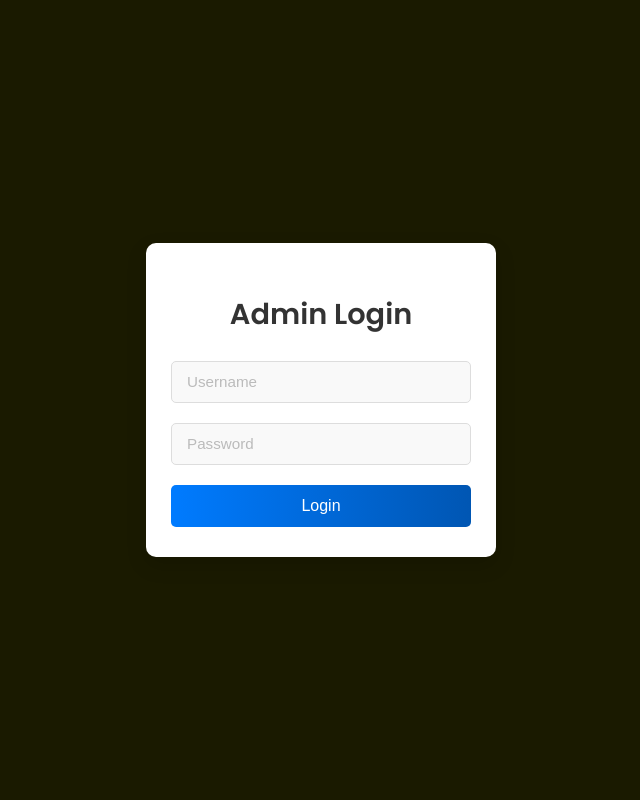
After one commit to AkiTheMemeGod/attendanceapiCRUD, a Flask app: page /admin_login in a window 1280 px wide. The commit adds this page. Shown: the whole page, without its empty margins (319-959 px from the left). Run offline with Flask 3, Linux system fonts and the light colour scheme.

Commit message:
added an admin gate for the attendance operations

```diff
--- a/app.py
+++ b/app.py
@@ -1,10 +1,15 @@
-from flask import Flask, request, render_template, jsonify, g
+from flask import Flask, request, render_template, session, redirect, url_for, g
 import sqlite3 as sq
 from assets import Database, Fetch  # Your classes
 
 app = Flask(__name__)
 
-# Database connection setup
+app.secret_key = "your_secret_key"  # Used to secure sessions
+
+# Hardcoded admin credentials
+ADMIN_USERNAME = "admin"
+ADMIN_PASSWORD = "password123"
+
 def get_db():
     if "db" not in g:
         g.db = sq.connect("student.db")
@@ -27,12 +32,34 @@ def homepage():
 
     return render_template("home.html", student_count=student_count, subject_count=subject_count)
 
+@app.route("/admin_login", methods=["GET", "POST"])
+def admin_login():
+    if request.method == "POST":
+        username = request.form["username"]
+        password = request.form["password"]
+        if username == ADMIN_USERNAME and password == ADMIN_PASSWORD:
+            session["admin_logged_in"] = True
+            return redirect(url_for("admin_page"))
+        else:
+            return render_template("admin_login.html", error="Invalid username or password")
+    return render_template("admin_login.html")
+
+# Admin panel route (protected)
 @app.route("/admin")
 def admin_page():
+    if not session.get("admin_logged_in"):
+        return redirect(url_for("admin_login"))
+
     connection = get_db()
     fetcher = Fetch(connection)
     all_rolls = fetcher.fetch_all_rolls()
     return render_template("admin.html", rolls=all_rolls)
+
+# Logout route
+@app.route("/logout")
+def logout():
+    session.pop("admin_logged_in", None)
+    return redirect(url_for("admin_login"))
 
 @app.route("/add_student", methods=["POST"])
 def add_student():
--- /dev/null
+++ b/static/login.css
@@ -0,0 +1,120 @@
+/* General Body Styling */
+body {
+    font-family: 'Poppins', sans-serif;
+    display: flex;
+    justify-content: center;
+    align-items: center;
+    height: 100vh;
+    margin: 0;
+    background: #222; /* Set default background to dark */
+    overflow: hidden; /* Prevent any overflow from the body */
+    position: relative; /* Allow positioning of glow effect */
+    transition: background 0.3s ease;
+}
+
+/* Login Container */
+.login-container {
+    background: white;
+    padding: 30px 25px;
+    border-radius: 10px;
+    box-shadow: 0 8px 20px rgba(0, 0, 0, 0.15);
+    text-align: center;
+    width: 100%;
+    max-width: 350px;
+    box-sizing: border-box;
+    position: relative;
+    z-index: 10; /* Make sure it stays on top of any glow effect */
+    transition: box-shadow 0.3s ease-in-out;
+}
+
+/* Heading */
+h1 {
+    margin-bottom: 25px;
+    font-size: 1.8rem;
+    color: #333; /* Make heading dark in light mode */
+}
+
+/* Form Group */
+.form-group {
+    margin-bottom: 20px;
+    position: relative;
+}
+
+/* Input Fields */
+input {
+    width: 100%;
+    padding: 12px 15px;
+    font-size: 14px;
+    border: 1px solid #ddd;
+    border-radius: 5px;
+    background: #f9f9f9;
+    box-sizing: border-box;
+    transition: border 0.3s ease-in-out;
+}
+
+input:focus {
+    border-color: #007bff;
+    outline: none;
+    box-shadow: 0 4px 8px rgba(0, 123, 255, 0.1);
+}
+
+input::placeholder {
+    color: #bbb;
+    font-size: 0.95rem;
+}
+
+/* Login Button */
+.btn-login {
+    background: linear-gradient(90deg, #007bff, #0056b3);
+    color: white;
+    padding: 12px;
+    border: none;
+    border-radius: 5px;
+    cursor: pointer;
+    font-size: 1rem;
+    width: 100%;
+    transition: transform 0.2s ease, box-shadow 0.3s ease;
+}
+
+.btn-login:hover {
+    transform: translateY(-2px);
+    box-shadow: 0 6px 15px rgba(0, 123, 255, 0.2);
+}
+
+/* Error Message */
+.error {
+    color: #e53935;
+    font-size: 0.9rem;
+    margin-top: 10px;
+}
+
+/* Glow Effect */
+body:hover {
+    background: #000; /* Body background becomes black */
+}
+
+body:hover::before {
+    content: '';
+    position: absolute;
+    top: 0;
+    left: 0;
+    width: 100%;
+    height: 100%;
+    background: rgba(255, 255, 0, 0.1); /* Light yellow glow */
+    pointer-events: none; /* Prevent interference with interactions */
+    z-index: -1; /* Make sure it stays in the background */
+    animation: glow 1s ease-in-out infinite; /* Apply a glowing animation */
+}
+
+/* Animation for Glowing Effect */
+@keyframes glow {
+    0% {
+        box-shadow: 0 0 10px rgba(255, 255, 0, 0.2), 0 0 30px rgba(255, 255, 0, 0.3);
+    }
+    50% {
+        box-shadow: 0 0 20px rgba(255, 255, 0, 0.3), 0 0 60px rgba(255, 255, 0, 0.4);
+    }
+    100% {
+        box-shadow: 0 0 10px rgba(255, 255, 0, 0.2), 0 0 30px rgba(255, 255, 0, 0.3);
+    }
+}
--- a/static/styles.css
+++ b/static/styles.css
@@ -4,11 +4,16 @@ body {
     background-color: #f4f7fa;
     margin: 0;
     padding: 0;
+    display: flex;
+    justify-content: center;
+    align-items: center;
+    height: 100vh; /* Make the body take full height */
 }
 
 /* Container for the content */
 .container {
     max-width: 1200px;
+    width: 50%; /* Ensure it takes full width until max-width is reached */
     margin: 0 auto;
     padding: 20px;
     background-color: #fff;
--- /dev/null
+++ b/templates/admin_login.html
@@ -0,0 +1,27 @@
+<!DOCTYPE html>
+<html lang="en">
+<head>
+    <meta charset="UTF-8">
+    <meta name="viewport" content="width=device-width, initial-scale=1.0">
+    <title>Admin Login</title>
+    <link href="https://fonts.googleapis.com/css2?family=Poppins:wght@400;600&display=swap" rel="stylesheet">
+    <link rel="stylesheet" href="{{ url_for('static', filename='login.css') }}">
+</head>
+<body>
+    <div class="login-container">
+        <h1>Admin Login</h1>
+        <form method="POST" action="{{ url_for('admin_login') }}">
+            <div class="form-group">
+                <input type="text" id="username" name="username" placeholder="Username" required>
+            </div>
+            <div class="form-group">
+                <input type="password" id="password" name="password" placeholder="Password" required>
+            </div>
+            {% if error %}
+            <p class="error">{{ error }}</p>
+            {% endif %}
+            <button type="submit" class="btn-login">Login</button>
+        </form>
+    </div>
+</body>
+</html>
--- a/templates/home.html
+++ b/templates/home.html
@@ -3,13 +3,15 @@
 <head>
     <meta charset="UTF-8">
     <meta name="viewport" content="width=device-width, initial-scale=1.0">
-    <title>Attendance System</title>
+    <title>CS B Attendance</title>
     <link rel="stylesheet" href="{{ url_for('static', filename='styles.css') }}">
 </head>
 <body>
     <div class="container">
         <header class="header">
-            <h1>Class Attendance System</h1>
+            <h1>CS - B Attendance System</h1>
+            <br>
+            <br>
             <div class="stats">
                 <div class="stat-item">
                     <h2>{{ student_count }}</h2>
```
Also changed, not shown: static/admin.css (+24 -0 lines), templates/admin.html (+8 -0 lines), templates/view_attendance.html (+7 -4 lines).
